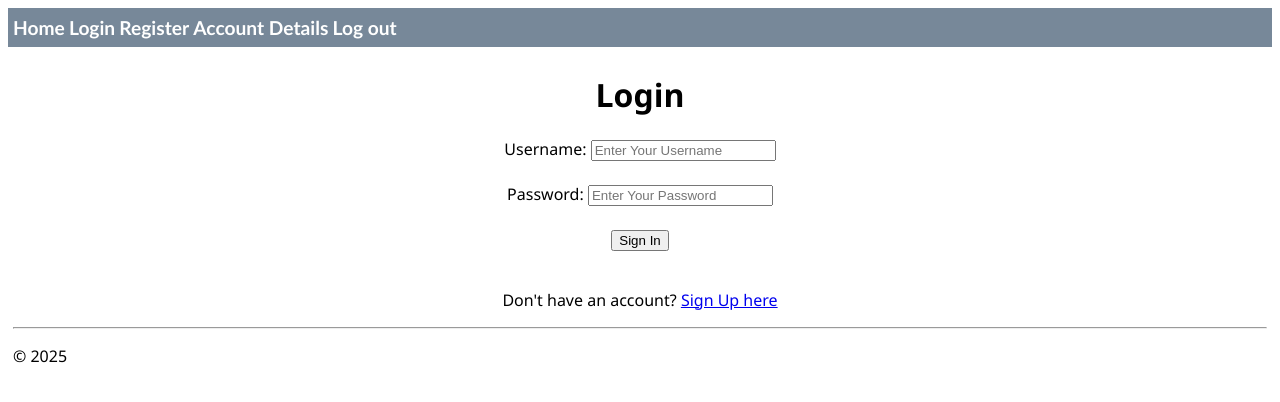
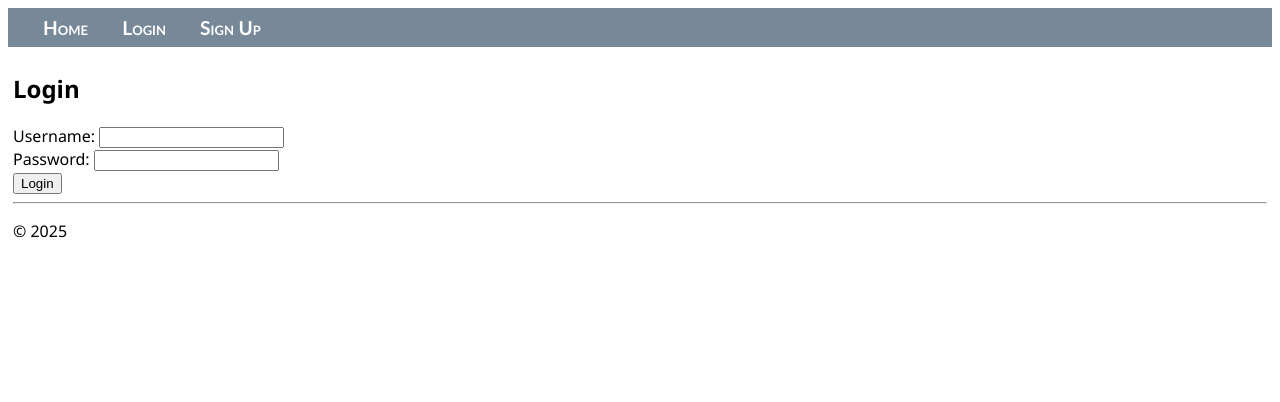
Before and after one commit to DergevorkianJadeCSUN/440Project-Group9, a Flask app: page /login in a window 1280 px wide. Shown: the top 402 px of the page. Run offline with Flask 3, Linux system fonts and the light colour scheme.

Commit message:
Refactored authentication system with Flask-Login and SQLAlchemy

```diff
--- /dev/null
+++ b/main.py
@@ -0,0 +1,6 @@
+from webapp import create_app
+
+app = create_app()
+
+if __name__ == '__main__':
+    app.run(debug=True)
--- /dev/null
+++ b/webapp/auth.py
@@ -0,0 +1,52 @@
+from flask import Blueprint, render_template, request, flash, redirect, url_for
+from flask_login import login_user, logout_user, login_required, current_user
+from .models import User
+from . import db
+
+auth = Blueprint('auth', __name__)
+
+@auth.route('/login', methods=['GET', 'POST'])
+def login():
+    if request.method == 'POST':
+        username = request.form.get('username')
+        password = request.form.get('password')
+        user = User.query.filter_by(username=username).first()
+        if user and user.check_password(password):
+            login_user(user, remember=True)
+            return redirect(url_for('views.home'))
+        flash('Invalid username or password', 'danger')
+    return render_template('login.html')
+
+@auth.route('/logout')
+@login_required
+def logout():
+    logout_user()
+    return redirect(url_for('auth.login'))
+
+@auth.route('/sign-up', methods=['GET', 'POST'])
+def sign_up():
+    if request.method == 'POST':
+        username = request.form.get('username')
+        email = request.form.get('email')
+        phone = request.form.get('phone')
+        password1 = request.form.get('password1')
+        password2 = request.form.get('password2')
+
+        if password1 != password2:
+            flash("Passwords don't match", 'danger')
+        elif User.query.filter((User.username == username) | (User.email == email) | (User.phone == phone)).first():
+            flash('Username, email, or phone already exists', 'danger')
+        else:
+            new_user = User(username=username, email=email, phone=phone)
+            new_user.set_password(password1)
+            db.session.add(new_user)
+            db.session.commit()
+            login_user(new_user)
+            return redirect(url_for('views.home'))
+
+    return render_template('sign_up.html')
+
+@auth.route('/details')
+@login_required
+def details():
+    return render_template("details.html", user=current_user)
--- a/webapp/templates/layout.html
+++ b/webapp/templates/layout.html
@@ -5,16 +5,16 @@
         <title>{% block title %}{% endblock %}</title>
         <link rel="stylesheet" type="text/css" href="{{ url_for('static', filename='site.css')}}" />
     </head>
-
     <body>
         <div class="navbar">
-            <a href="{{ url_for('home') }}" class="navbar-brand">Home</a>
-            <a href="{{ url_for('login') }}" class="navbar-brand">Login</a>
-            <a href="{{ url_for('register') }}" class="navbar-brand">Register</a>
-            <a href="{{ url_for('details') }}" class="navbar-brand">Account Details</a>
-            <a href="{{url_for('logout')}}" class="navbar-brand">Log out</a>
+            <a href="{{ url_for('views.home') }}" class="navbar-brand navbar-item">Home</a>
+            {% if current_user.is_authenticated %}
+                <a href="{{ url_for('auth.logout') }}" class="navbar-brand navbar-item">Logout</a>
+            {% else %}
+                <a href="{{ url_for('auth.login') }}" class="navbar-brand navbar-item">Login</a>
+                <a href="{{ url_for('auth.sign_up') }}" class="navbar-brand navbar-item">Sign Up</a>
+            {% endif %}
         </div>
-
         <div class="body-content">
             {% block content %}
             {% endblock %}
--- a/webapp/templates/login.html
+++ b/webapp/templates/login.html
@@ -1,18 +1,16 @@
 {% extends "layout.html" %}
-{% block title %}
-Login
+
+{% block title %}Login{% endblock %}
+
+{% block content %}
+    <h2>Login</h2>
+    <form method="POST">
+        <label>Username:</label>
+        <input type="text" name="username" required>
+        <br>
+        <label>Password:</label>
+        <input type="password" name="password" required>
+        <br>
+        <button type="submit">Login</button>
+    </form>
 {% endblock %}
-{% block content %}
-<div align="center">
-    <h1>Login</h1>
-    <form action="{{url_for('login')}}" method="post">
-        <div class = "msg">{{msg}}</div>
-            <label for="username">Username: </label>
-            <input id="username" name="username" type="text" placeholder="Enter Your Username" class="textbox"/><br><br>
-            <label for="password">Password: </label>
-            <input id="password" name="password" type="password" placeholder="Enter Your Password" class="textbox"/><br><br>
-            <input type="submit" class="btn" value="Sign In"><br><br>
-    </form>
-    <p class="bottom">Don't have an account?  <a class="bottom" href="{{url_for('register')}}"> Sign Up here</a></p>
-</div>
-{% endblock %}
--- a/webapp/views.py
+++ b/webapp/views.py
@@ -1,66 +1,9 @@
-from flask import Flask, request, session, redirect, url_for
-from flask import render_template
-from flaskext.mysql import MySQL
-from flask_bcrypt import Bcrypt
-from webapp import app
+from flask import Blueprint, render_template
+from flask_login import login_required, current_user
 
-mysql = MySQL()
-app.config['MYSQL_DATABASE_USER'] = '440-project-webapp'
-app.config['MYSQL_DATABASE_PASSWORD'] = '440-project'
-app.config['MYSQL_DATABASE_DB'] = 'projectdb'
-app.config['MYSQL_DATABASE_HOST'] = 'localhost'
-mysql.init_app(app)
+views = Blueprint('views', __name__)
 
-flask_bcrypt = Bcrypt(app)
-
-app.secret_key = b'a3dea7ae6ce732228d113f73effe15bca78f0e04341d795cb865f2fd3b17959d'
-
-conn = mysql.connect()
-cursor =conn.cursor()
-
-
-
-@app.route('/')
+@views.route('/')
+@login_required
 def home():
-    return render_template("home.html")
-
-
-@app.route('/logout')
-def logout():
-    session.pop('loggedin', None)
-    session.pop('username', None)
-    return redirect(url_for('login'))
-
-@app.route('/login', methods=['GET', 'POST'])
-def login():
-    msg = ''
-    if request.method == 'POST' and 'username' in request.form and 'password' in request.form:
-        username = request.form['username']
-        password = request.form['password']
-        cursor.execute('SELECT * FROM user WHERE username = %s', (username))
-        account = cursor.fetchone()
-        if account and flask_bcrypt.check_password_hash(account[1], password):
-            session['loggedin'] = True
-            session['username'] = username
-            msg = 'Logged in successfully !'
-            return render_template('home.html', msg=msg)
-        else:
-            msg = 'Incorrect username / password !'
-    return render_template("login.html", msg = msg)
-
-@app.route('/register', methods=('GET', 'POST'))
-def register():
-    msg = ''
-
-    return render_template("register.html", msg = msg)
-
-@app.route('/details')
-def details():
-    if 'username' in session:
-        cursor.execute('SELECT * FROM user WHERE username =%s', (session['username']))
-        account = cursor.fetchone()
-        return render_template("details.html", account=account)
-    return render_template("login.html", msg='Please Log In First')
-    # if 'username' in session:
-    #     return f'Logged in as {session["username"]}'
-    # return 'You are not logged in'
+    return render_template('home.html', user=current_user)
```
Also changed, not shown: webapp/__init__.py (+39 -3 lines), webapp/models.py (added, +16 -0 lines), webapp/templates/home.html (+7 -6 lines), webapp/templates/register.html (deleted, +0 -28 lines), webapp/templates/sign_up.html (added, +25 -0 lines).
